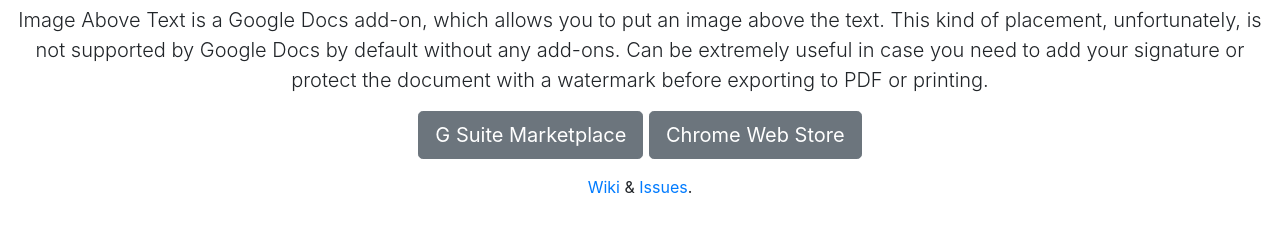
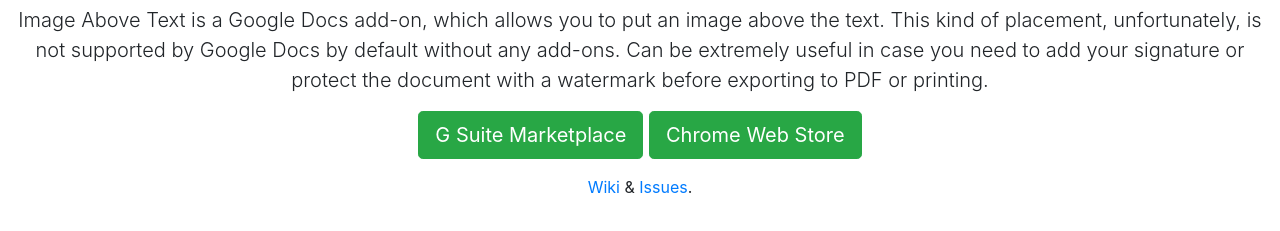
Before and after one commit to the21/the21.github.io, a plain HTML site: page imageabovetext.html in a window 1280 px wide. Shown: the part 67-298 px from the top of the page. Drawn offline with nearby package versions, Linux system fonts and the light colour scheme.

Commit message:
Update imageabovetext.html

```diff
--- a/imageabovetext.html
+++ b/imageabovetext.html
@@ -5,7 +5,7 @@
     <meta name="description" content="">
     <meta name="author" content="the21">
 
-    <title>Cover Template for Bootstrap</title>
+    <title>Image Above Text for Google Docs Add-on</title>
 
     <!-- Bootstrap core CSS -->
     <link href="//stackpath.bootstrapcdn.com/bootstrap/4.3.1/css/bootstrap.min.css" rel="stylesheet">
@@ -26,8 +26,8 @@
         <h1 class="cover-heading">Image Above Text for Google Docs Add-on</h1>
         <p class="lead">Image Above Text is a Google Docs add-on, which allows you to put an image above the text. This kind of placement, unfortunately, is not supported by Google Docs by default without any add-ons. Can be extremely useful in case you need to add your signature or protect the document with a watermark before exporting to PDF or printing.</p>
         <p class="lead">
-          <a href="https://gsuite.google.com/marketplace/app/image_above_text_for_google_docs/366452405248" class="btn btn-lg btn-secondary">G Suite Marketplace</a>
-          <a href="https://chrome.google.com/webstore/detail/image-above-text-for-goog/decefabomgkfanilapdlifchjeofkacg" class="btn btn-lg btn-secondary">Chrome Web Store</a>
+          <a href="https://gsuite.google.com/marketplace/app/image_above_text_for_google_docs/366452405248" class="btn btn-lg btn-success">G Suite Marketplace</a>
+          <a href="https://chrome.google.com/webstore/detail/image-above-text-for-goog/decefabomgkfanilapdlifchjeofkacg" class="btn btn-lg btn-success">Chrome Web Store</a>
         </p>
       </main>
 
```
